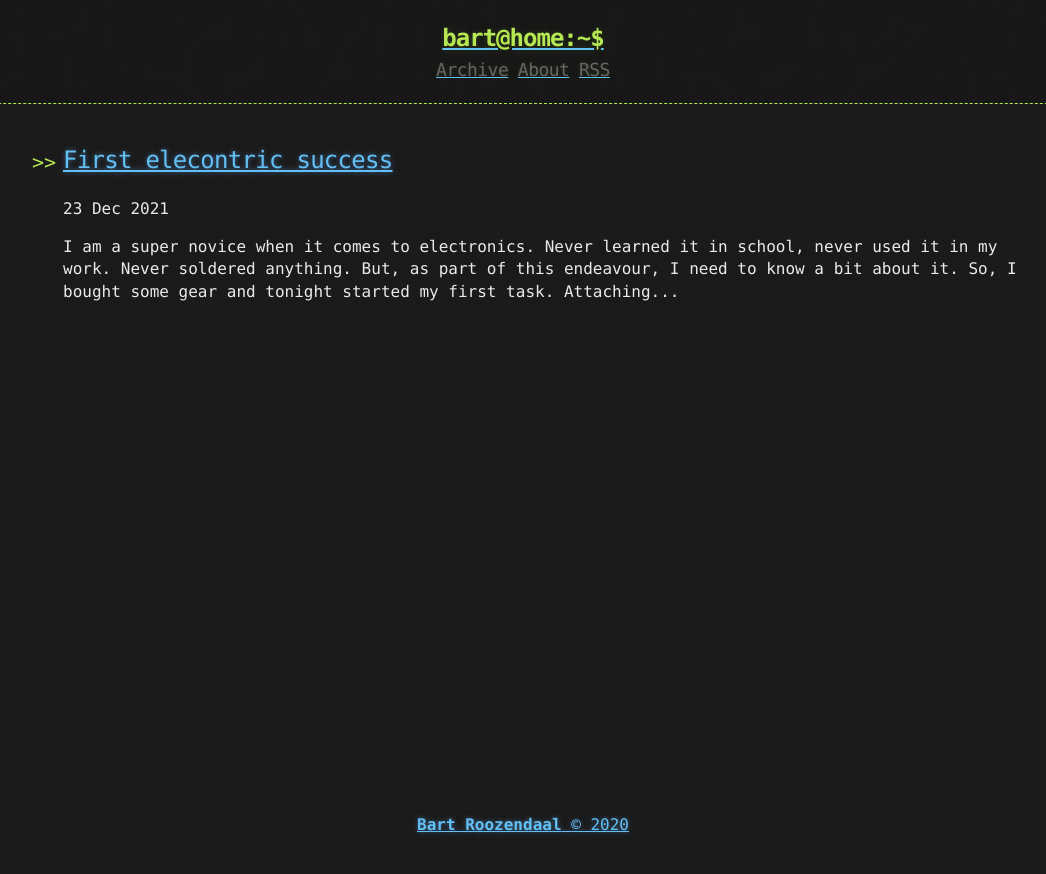
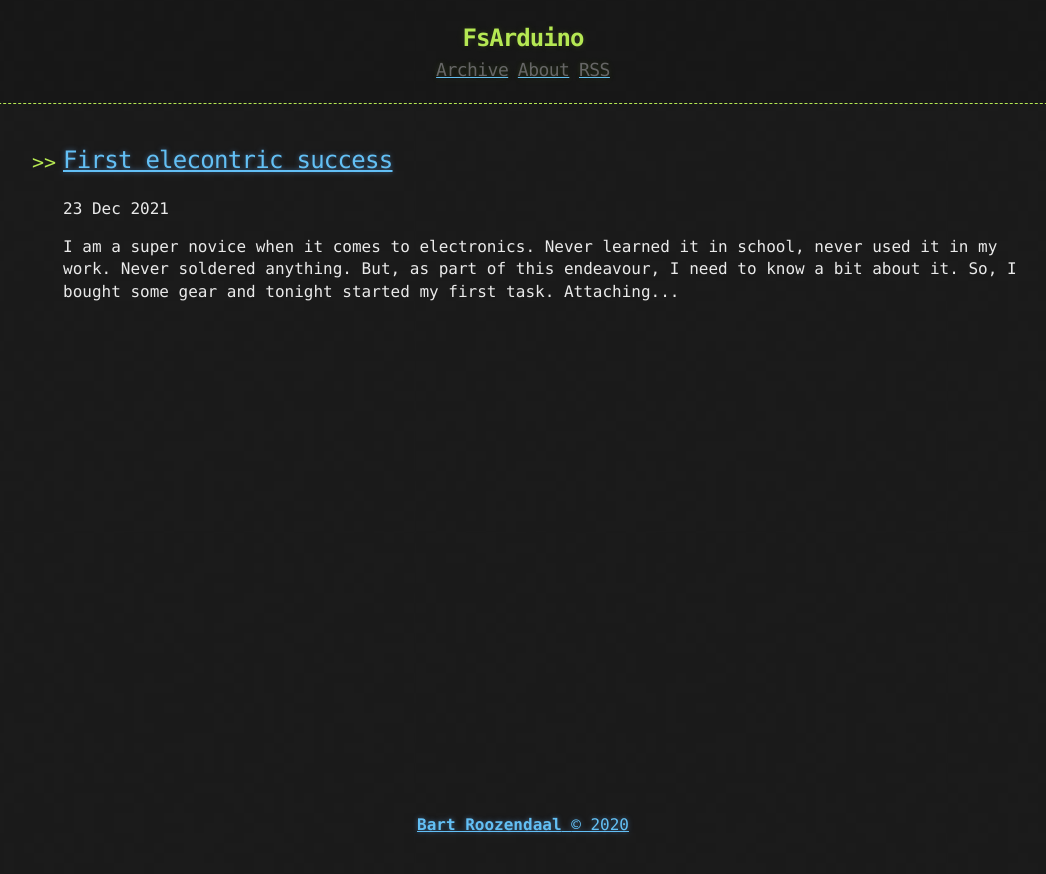
Before and after one commit to bartroozendaal/fsarduino.com, a Jekyll site: the page built from index.html, in a window 1280 px wide. Shown: the top 874 px of the page, without its empty margins (117-1163 px from the left). Built offline with Jekyll 4.4.1, drawn with Linux system fonts in a browser that asks for light colours; the list of posts is cut into pages by our own code.

Commit message:
replacing header, adding video

```diff
--- a/_includes/header.html
+++ b/_includes/header.html
@@ -1,9 +1,6 @@
 <header>
   <div>
-    <a href="{{ "/" | prepend: site.baseurl | replace: '//', '/' }}">
-    {% assign owner_first_name = site.owner | split: " " %}
-    <h1>{{ owner_first_name[0] | downcase }}@home:~$</h1>
-    </a>
+    <h1>{%if page.title %}{{ page.title }}{% else %}{{ site.title }}{% endif %}</h1>
     <div class="header-links">
       {% include links.html %}
     </div>
```
Also changed, not shown: _posts/2021-12-23-First elecontrics.md (+3 -1 lines), 1 other file.
